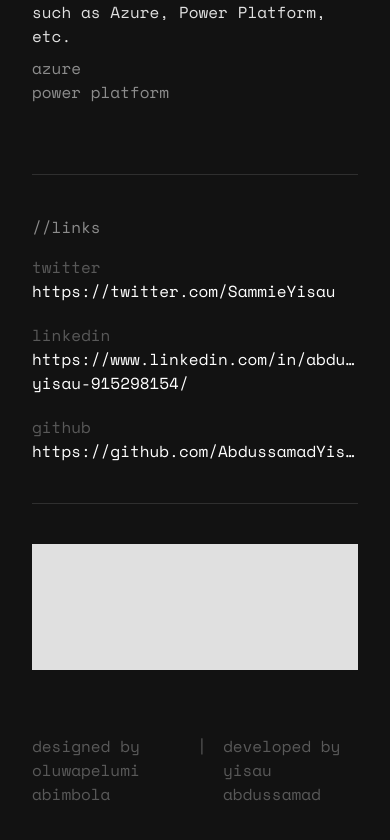
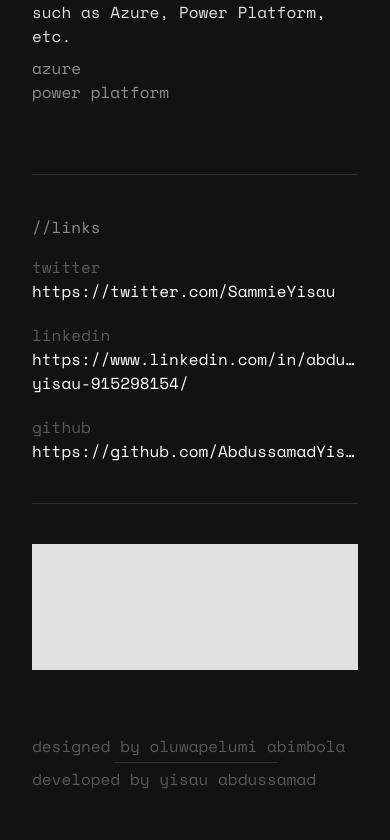
Before and after one commit to AbdussamadYisau/portolio-v2, a Next.js app: page / in a window 390 px wide. Shown: the part 3862-4702 px from the top of the page. Built offline with nearby package versions, Linux system fonts and the light colour scheme.

Commit message:
made tweaks to how credit looks on mobile

```diff
--- a/components/Credit.js
+++ b/components/Credit.js
@@ -1,8 +1,12 @@
 export default function Credit() {
     return (
-      <div className="flex flex-row justify-center gap-x-4 mb-[40px]">
+      <div className="flex w-full flex-col md:flex-row justify-center md:gap-x-4 md:items-center mb-[40px]">
         <p className="text-[#595959]">designed by oluwapelumi abimbola</p>
-        <p className="text-[#595959]">|</p>
+        <p className="text-[#595959] hidden md:inline">|</p>
+        <div className="md:hidden flex flex-row justify-center">
+        <p className="w-1/2 text-center  border-b mb-[4px] border-[#8C8C8C] dark:border-white dark:border-opacity-[.12] mt-[4px]"></p>
+        </div>
+
         <p className="text-[#595959]">developed by yisau abdussamad</p>
       </div>
     );
```
